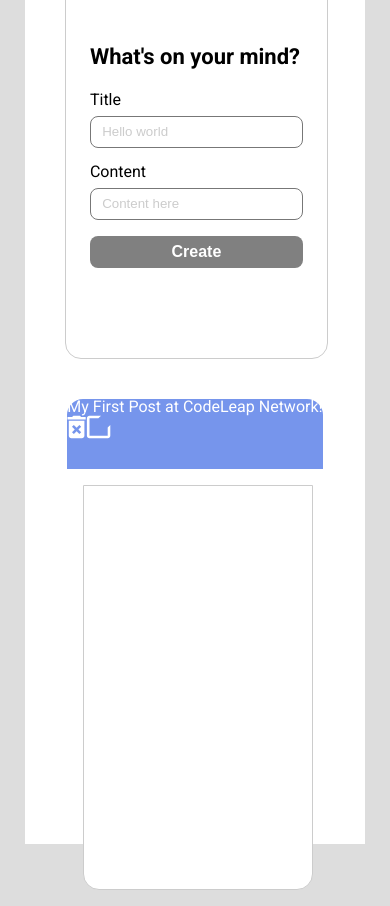
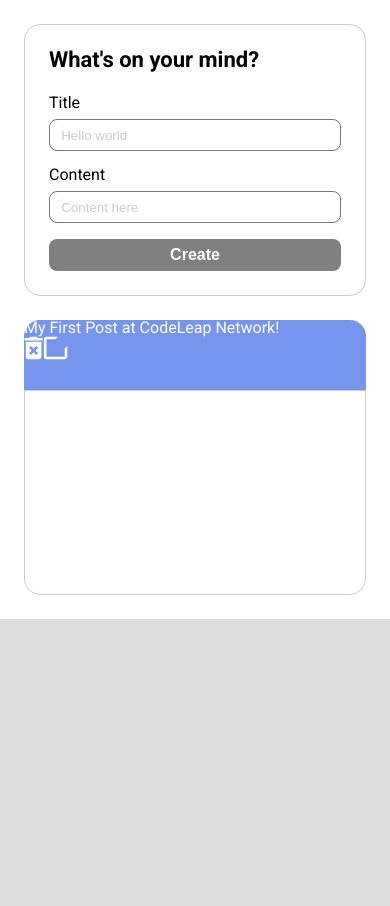
Before and after one commit to juancrls/codeleap-engineering-test, a React (Create React App) app in the folder client/: page /feed in a window 390 px wide. After the commit the page ends 844 px from the top, so only its background shows below. Built offline with nearby package versions, Linux system fonts and the light colour scheme.

Commit message:
Add responsive design for Feed

```diff
--- a/client/src/components/Card/styles.scss
+++ b/client/src/components/Card/styles.scss
@@ -1,5 +1,7 @@
 .card-container {
-
+  min-width: 320px;
+  width: 100%; /* alterado para 100% */
+  max-width: 500px; /* adicionado max-width */
 }
 
 .card-body {
@@ -8,24 +10,20 @@
   border: 1px solid #CCCCCC;
   border-radius: 1rem;
 
-  width: fit-content;
-  min-width: 500px;
-  min-height: 205px;
-
   &--hasHeader {
     border-radius: 0 0 1rem 1rem;
   }
+
+  width: 100%; /* alterado para 100% */
+  min-width: 320px; /* alterado para 320px */
+  min-height: 205px;
 
   display: flex;
   flex-direction: column;
   gap: 1.5rem;
 
-  @media screen and (max-width: 767px) {
-    margin: 1rem;
-    min-width: 90%;
-    max-width: 455px;
-    min-height: 405px;
-    justify-content: center;
+  @media screen and (min-width: 768px) {
+    min-width: 500px; /* alterado para 500px */
   }
 }
 
@@ -39,9 +37,32 @@
   background-color: #7695EC;
   color: #FFFFFF;
 
-  // @media screen and (max-width: 767px) {
-  //   margin: 1rem;
-  //   justify-content: center;
-  // }
+  @media screen and (max-width: 767px) {
+    justify-content: center;
+  }
+}
 
+.card-title {
+  width: 100%;
+  font-size: 1.5rem;
+  font-weight: bold;
+  margin-bottom: 1rem;
 }
+
+.card-content {
+  width: 100%;
+  font-size: 1rem;
+  flex-grow: 1; /* adicionado flex-grow */
+}
+
+.card-footer {
+  width: 100%;
+  display: flex;
+  justify-content: space-between;
+  align-items: center;
+}
+
+.card-footer button {
+  width: 40%;
+  font-size: 1rem;
+}
--- a/client/src/pages/Feed/styles.scss
+++ b/client/src/pages/Feed/styles.scss
@@ -1,6 +1,5 @@
 .feed-wrapper {
   width: 100%;
-  height: 100%;
 
   display: flex;
   align-items: center;
@@ -11,12 +10,24 @@
 .feed-container {
   background-color: #FFFFFF;
   padding: 1.5rem;
-  width: fit-content;
+  width: 100%;
   height: 100%;
+  max-width: 1200px; /* adicionado para limitar a largura máxima do feed-container */
 
   display: flex;
+  flex-direction: column;
+  gap: 1.5rem;
+
+  /* adicionado para centralizar verticalmente os elementos do container */
   align-items: center;
   justify-content: center;
-  flex-direction: column;
-  gap: 1.5rem;
+
+  /* adicionado para que o conteúdo seja jogado para baixo ao chegar ao fim da tela */
+  overflow-y: auto;
 }
+
+@media screen and (min-width: 768px) {
+  .feed-container {
+    width: fit-content;
+  }
+}
```
